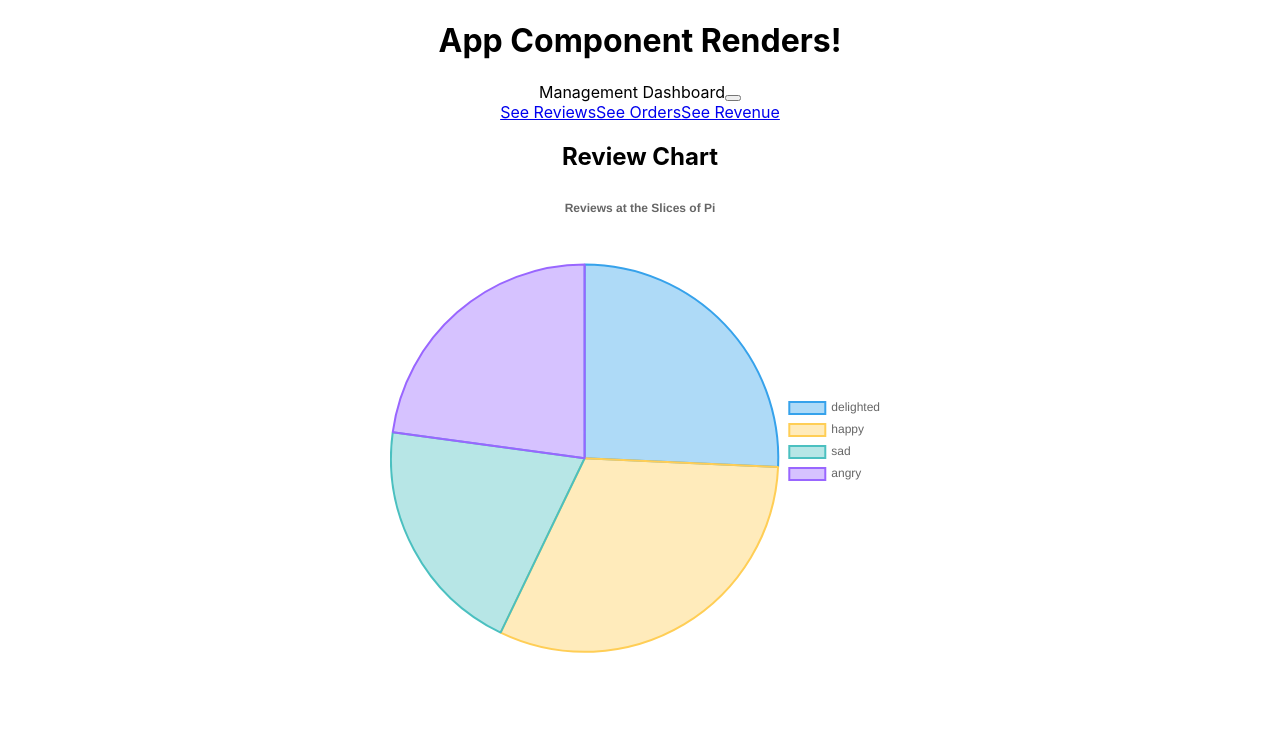
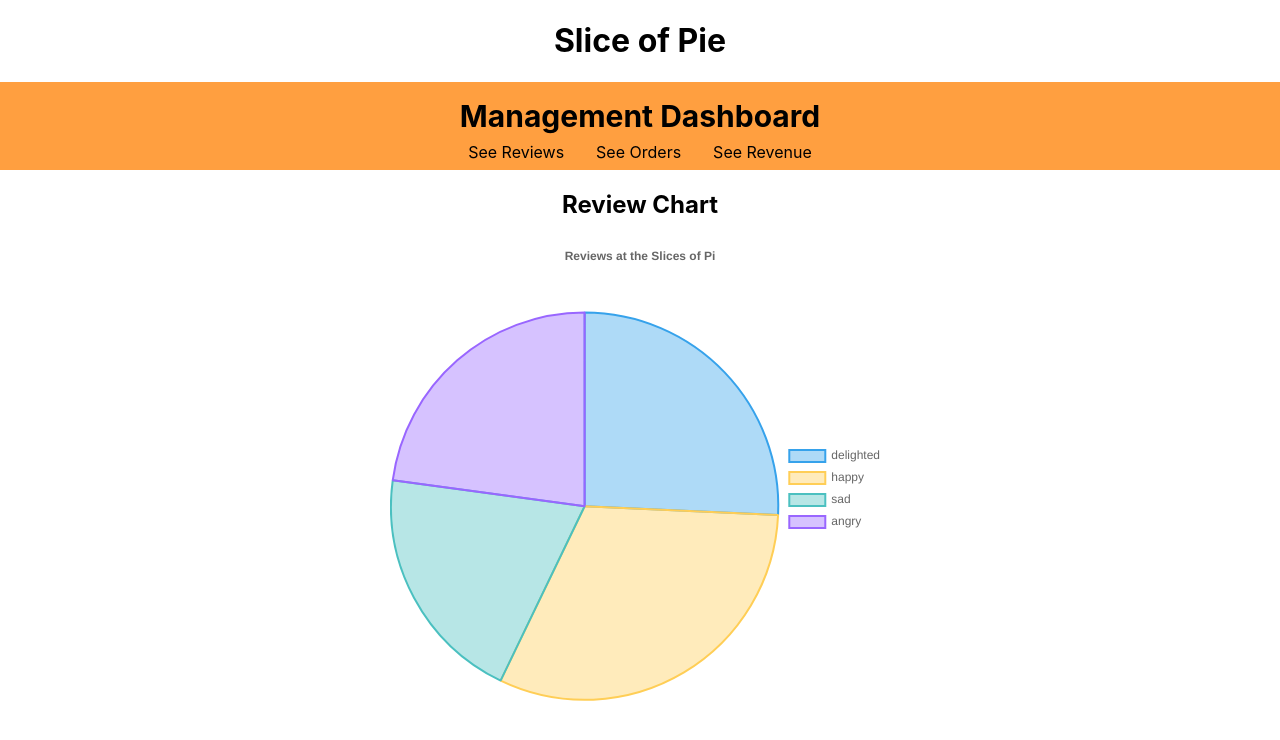
Before and after one commit to oZep/OutStem, a React (Create React App) app in the folder slice-of-pi-dashboard/: page / in a window 1280 px wide. Shown: the top 740 px of the page. Built offline with nearby package versions, Linux system fonts and the light colour scheme.

Commit message:
updated navbar with css

```diff
--- a/slice-of-pi-dashboard/src/App.js
+++ b/slice-of-pi-dashboard/src/App.js
@@ -5,7 +5,7 @@ import './App.css';
 function App() {
   return (
     <div className="App">
-      <h1>App Component Renders!</h1>
+      <h1>Slice of Pie</h1>
       <Dashboard />
     </div>
   );
--- /dev/null
+++ b/slice-of-pi-dashboard/src/components/Dashboard.css
@@ -0,0 +1,37 @@
+.Nav-Container {
+    background-color: rgba(255, 159, 64, 1);
+    padding-top: 1rem;
+    padding-left: 1rem;
+    padding-right: 1rem;
+    margin-bottom: 1rem;
+  }
+
+
+.Navi {
+    display: flex;
+    align-items: center;
+    justify-content: center;
+}
+
+
+.Nav-Link {
+    color: #000000;
+    padding: 0.5rem 1rem;
+    border: none;
+    background-color: transparent;
+    text-decoration: none;
+    cursor: pointer;
+}
+
+.Nav-Link:hover,
+.Nav-Link:focus {
+    background-color: #FFD700;
+    color: black;
+}
+
+.Charts-Container {
+    display: flex;
+    justify-content: center;
+    align-items: center;
+    height: 50vh;
+}
--- a/slice-of-pi-dashboard/src/components/Dashboard.js
+++ b/slice-of-pi-dashboard/src/components/Dashboard.js
@@ -5,7 +5,7 @@ import TotalDisplay from './TotalDisplay';
 import Container from 'react-bootstrap/Container';
 import Nav from 'react-bootstrap/Nav';
 import Navbar from 'react-bootstrap/Navbar';
-import NavDropdown from 'react-bootstrap/NavDropdown';
+import './Dashboard.css';
 
 const Dashboard = () => {
   const [activeChart, setChart] = useState('reviews');
@@ -15,19 +15,18 @@ const Dashboard = () => {
   }
   return (
     <>
-      <Navbar expand="lg" className="bg-body-tertiary">
+      <Navbar expand="lg" className="Nav-Container">
         <Container>
-          <Navbar.Brand>Management Dashboard</Navbar.Brand>
-          <Navbar.Toggle aria-controls="basic-navbar-nav" />
-          <Navbar.Collapse id="basic-navbar-nav">
-            <Nav className="me-auto">
-              <Nav.Link onClick={() => chartChange('reviews')}>
+          <Navbar.Brand style={{ fontSize: "30px", fontWeight: "bold" }}>Management Dashboard</Navbar.Brand>
+          <Navbar.Collapse>
+            <Nav className="Navi">
+              <Nav.Link className="Nav-Link" onClick={() => chartChange('reviews')}>
                 See Reviews
               </Nav.Link>
-              <Nav.Link onClick={() => chartChange('orders')}>
+              <Nav.Link className="Nav-Link" onClick={() => chartChange('orders')}>
                 See Orders
               </Nav.Link>
-              <Nav.Link onClick={() => chartChange('totals')}>
+              <Nav.Link className="Nav-Link" onClick={() => chartChange('totals')}>
                 See Revenue
               </Nav.Link>
             </Nav>
```
Also changed, not shown: slice-of-pi-dashboard/src/App.css (line endings or trailing spaces).
